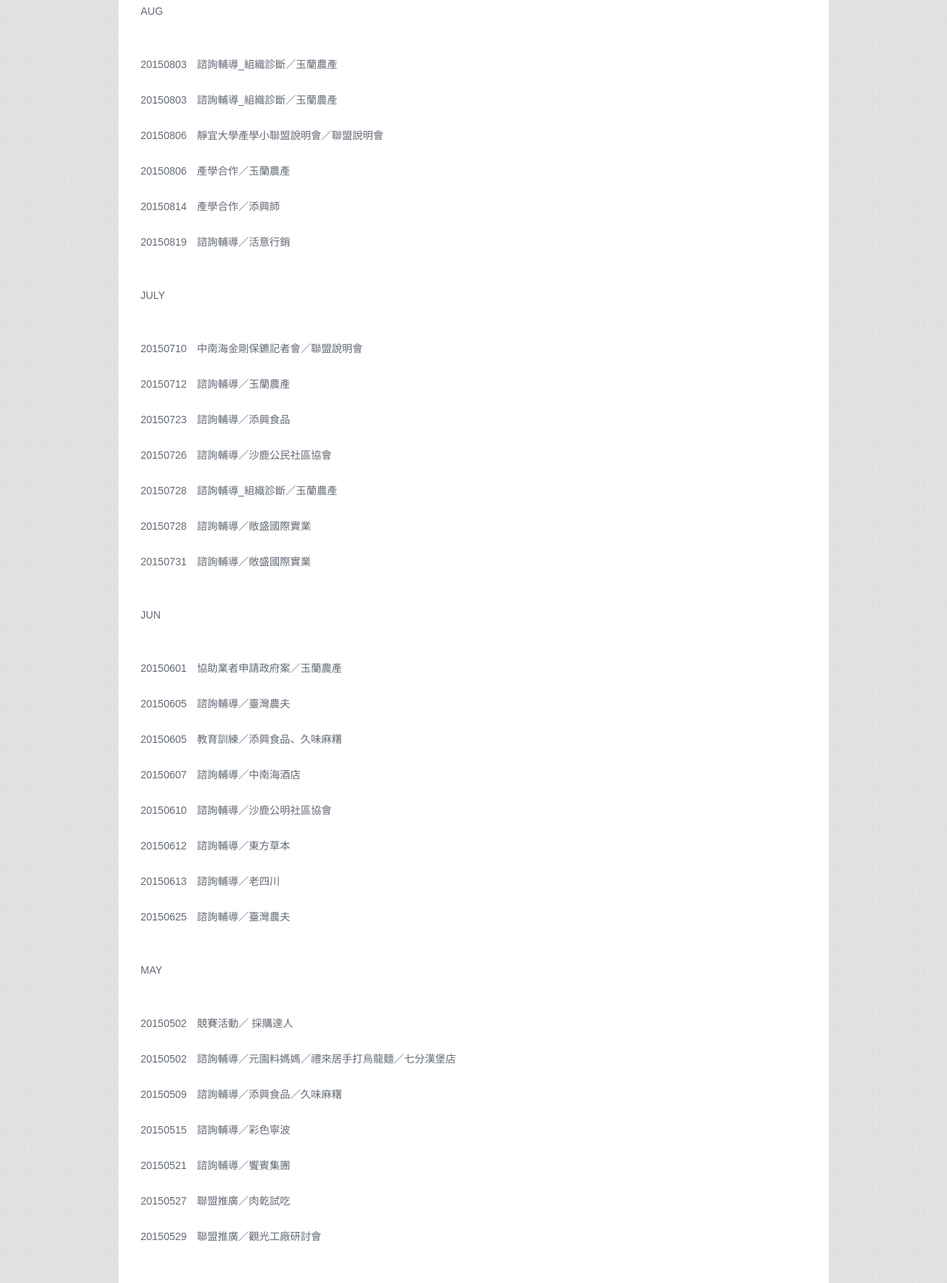
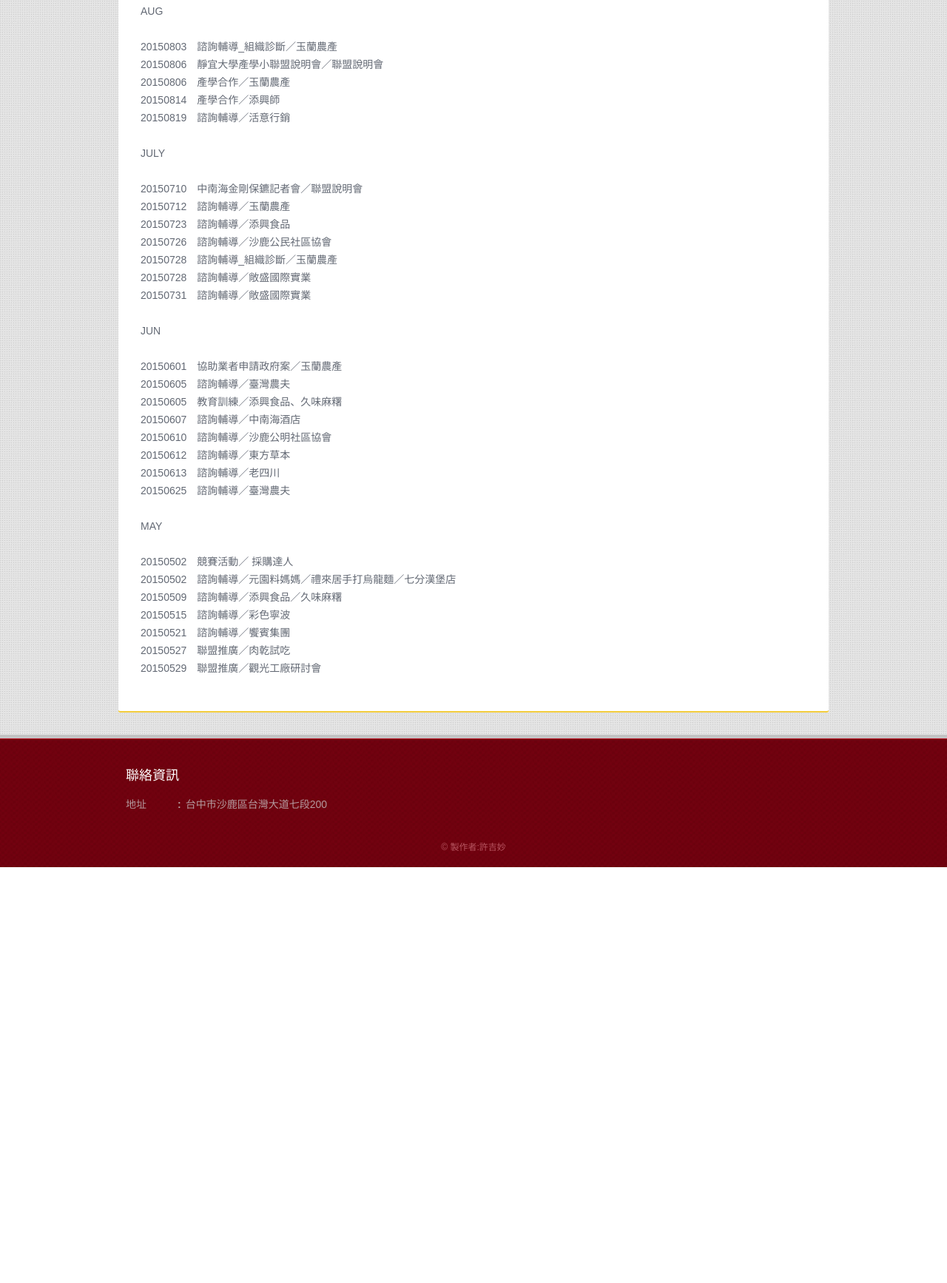
Before and after one commit to Hsuchimiao/hw_2, a plain HTML site: page news.html in a window 1280 px wide. Shown: the part 224-1958 px from the top of the page at 74% size. After the commit the page ends 1396 px from the top, so only its background shows below. Drawn offline with Linux system fonts and the light colour scheme.

Commit message:
Add files via upload

```diff
--- a/news.html
+++ b/news.html
@@ -39,47 +39,45 @@
 			<div id="rates">
 				<p>AUG</p>
 				<p>
-
-					<p>20150803　諮詢輔導_組織診斷／玉蘭農產</p>
-					<p>20150803　諮詢輔導_組織診斷／玉蘭農產</p>
-					<p>20150806　靜宜大學產學小聯盟說明會／聯盟說明會</p>
-					<p>20150806　產學合作／玉蘭農產 </p>
-					<p>20150814　產學合作／添興師</p>
-					<p>20150819　諮詢輔導／活意行銷</p>
+					20150803　諮詢輔導_組織診斷／玉蘭農產<br>
+					20150806　靜宜大學產學小聯盟說明會／聯盟說明會<br>
+					20150806　產學合作／玉蘭農產<br>
+					20150814　產學合作／添興師<br>
+					20150819　諮詢輔導／活意行銷<br>
 				</p>
 				<p>JULY</p>
 				<p>
 
-					<p>20150710　中南海金剛保鑣記者會／聯盟說明會</p>
-					<p>20150712　諮詢輔導／玉蘭農產</p>
-					<p>20150723　諮詢輔導／添興食品</p>
-					<p>20150726　諮詢輔導／沙鹿公民社區協會</p>
-					<p>20150728　諮詢輔導_組織診斷／玉蘭農產</p>
-					<p>20150728　諮詢輔導／敞盛國際實業</p>
-					<p>20150731　諮詢輔導／敞盛國際實業</p>
+					20150710　中南海金剛保鑣記者會／聯盟說明會<br>
+					20150712　諮詢輔導／玉蘭農產<br>
+					20150723　諮詢輔導／添興食品<br>
+					20150726　諮詢輔導／沙鹿公民社區協會<br>
+					20150728　諮詢輔導_組織診斷／玉蘭農產<br>
+					20150728　諮詢輔導／敞盛國際實業<br>
+					20150731　諮詢輔導／敞盛國際實業<br>
 				</p>
 				<p>JUN</p>
 				<p>
 
-					<p>20150601　協助業者申請政府案／玉蘭農產</p>
-					<p>20150605　諮詢輔導／臺灣農夫</p>
-					<p>20150605　教育訓練／添興食品、久味麻糬</p>
-					<p>20150607　諮詢輔導／中南海酒店</p>
-					<p>20150610　諮詢輔導／沙鹿公明社區協會</p>
-					<p>20150612　諮詢輔導／東方草本</p>
-					<p>20150613　諮詢輔導／老四川</p>
-					<p>20150625　諮詢輔導／臺灣農夫</p>
+					20150601　協助業者申請政府案／玉蘭農產<br>
+					20150605　諮詢輔導／臺灣農夫<br>
+					20150605　教育訓練／添興食品、久味麻糬<br>
+					20150607　諮詢輔導／中南海酒店<br>
+					20150610　諮詢輔導／沙鹿公明社區協會<br>
+					20150612　諮詢輔導／東方草本<br>
+					20150613　諮詢輔導／老四川<br>
+					20150625　諮詢輔導／臺灣農夫<br>
 				</p>
 				<p>MAY</p>
 				<p>
 
-					<p>20150502　競賽活動／ 採購達人</p>
-					<p>20150502　諮詢輔導／元園料媽媽／禮來居手打烏龍麵／七分漢堡店</p>
-					<p>20150509　諮詢輔導／添興食品／久味麻糬</p>
-					<p>20150515　諮詢輔導／彩色寧波</p>
-					<p>20150521　諮詢輔導／饗賓集團</p>
-					<p>20150527　聯盟推廣／肉乾試吃</p>
-					<p>20150529　聯盟推廣／觀光工廠研討會</p>
+					20150502　競賽活動／ 採購達人<br>
+					20150502　諮詢輔導／元園料媽媽／禮來居手打烏龍麵／七分漢堡店<br>
+					20150509　諮詢輔導／添興食品／久味麻糬<br>
+					20150515　諮詢輔導／彩色寧波<br>
+					20150521　諮詢輔導／饗賓集團<br>
+					20150527　聯盟推廣／肉乾試吃<br>
+					20150529　聯盟推廣／觀光工廠研討會<br>
 				</p>
 
 			</div>
```
Also changed, not shown: rates.html (+19 -19 lines).
